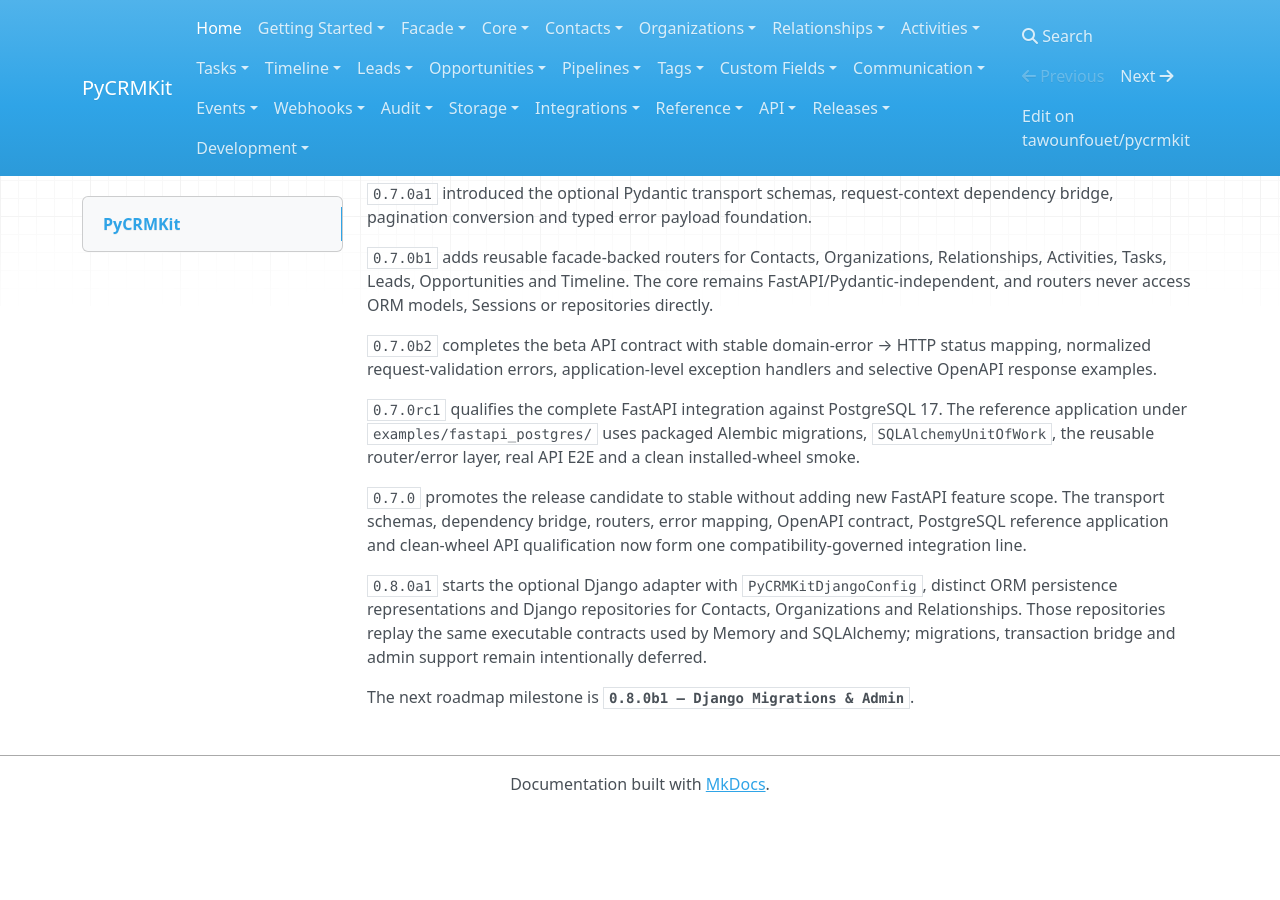
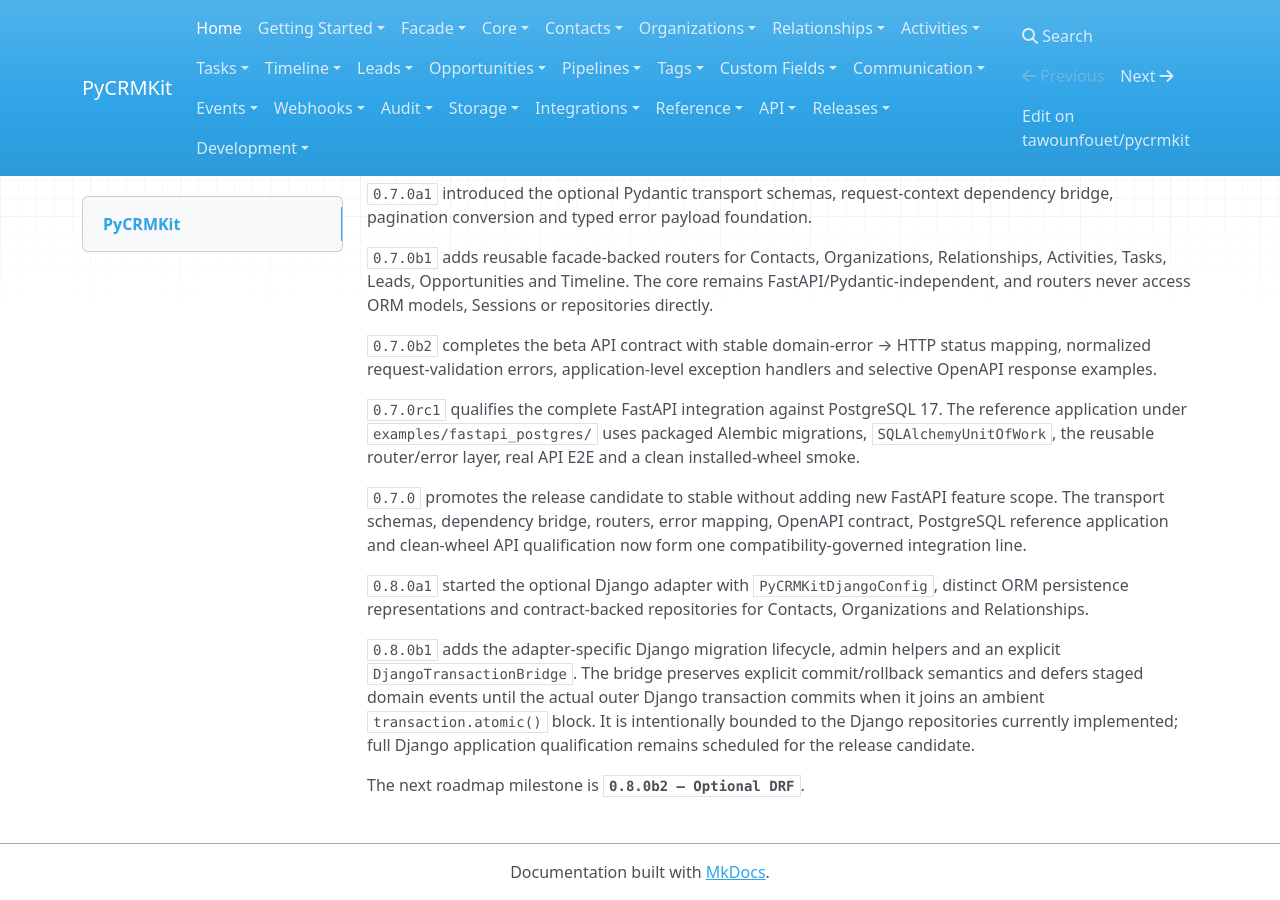
Before and after one commit to tawounfouet/pycrmkit, an MkDocs documentation site: the page built from docs/index.md, in a window 1280 px wide and 900 px high, scrolled down 1127 px. Built offline with MkDocs 1.6.1, drawn with Linux system fonts in a browser that asks for light colours; nearby versions of some CDN libraries; before the commit the page ends 1939 px from its top, so only the background shows below that; some of the changed text lies outside the part shown.

Commit message:
docs: describe Django migrations and transaction beta

```diff
--- a/docs/index.md
+++ b/docs/index.md
@@ -82,6 +82,8 @@
 OpenAPI contract, PostgreSQL reference application and clean-wheel API
 qualification now form one compatibility-governed integration line.
 
-`0.8.0a1` starts the optional Django adapter with `PyCRMKitDjangoConfig`, distinct ORM persistence representations and Django repositories for Contacts, Organizations and Relationships. Those repositories replay the same executable contracts used by Memory and SQLAlchemy; migrations, transaction bridge and admin support remain intentionally deferred.
+`0.8.0a1` started the optional Django adapter with `PyCRMKitDjangoConfig`, distinct ORM persistence representations and contract-backed repositories for Contacts, Organizations and Relationships.
 
-The next roadmap milestone is **`0.8.0b1 — Django Migrations & Admin`**.
+`0.8.0b1` adds the adapter-specific Django migration lifecycle, admin helpers and an explicit `DjangoTransactionBridge`. The bridge preserves explicit commit/rollback semantics and defers staged domain events until the actual outer Django transaction commits when it joins an ambient `transaction.atomic()` block. It is intentionally bounded to the Django repositories currently implemented; full Django application qualification remains scheduled for the release candidate.
+
+The next roadmap milestone is **`0.8.0b2 — Optional DRF`**.
```
Also changed, not shown: other parts of docs/index.md (+1 -1 lines).
